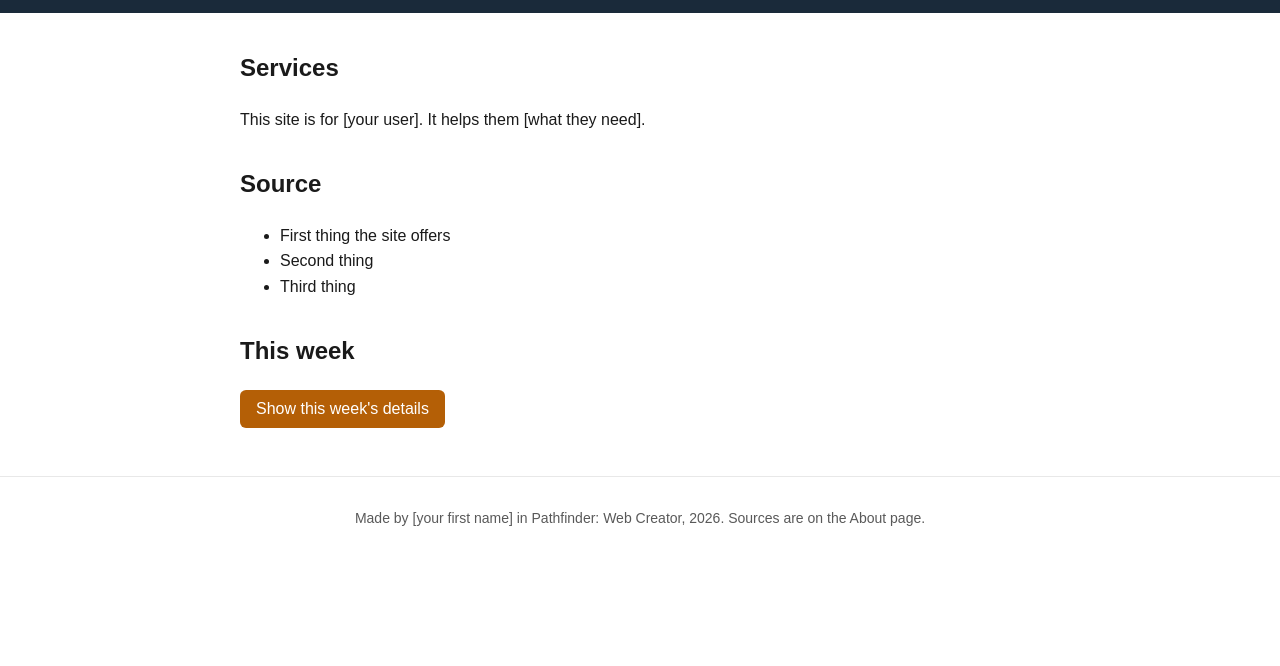
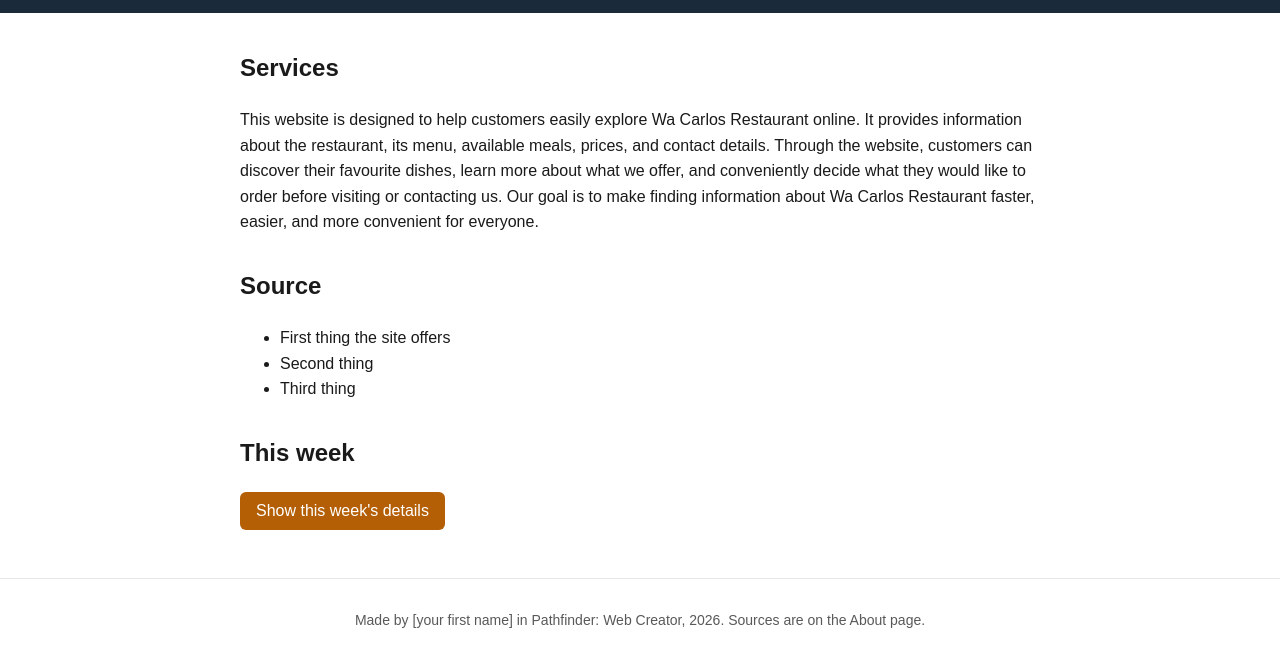
Before and after one commit to zaxmutisya-prog/wa-carlos-restaursant, a plain HTML site: page index.html in a window 1280 px wide. Shown: the part 116-782 px from the top of the page. Drawn offline with Linux system fonts and the light colour scheme.

Commit message:
first page for website

```diff
--- a/index.html
+++ b/index.html
@@ -20,7 +20,7 @@
   <main>
     <section>
       <h2>Services</h2>
-      <p>This site is for [your user]. It helps them [what they need].</p>
+      <p>This website is designed to help customers easily explore Wa Carlos Restaurant online. It provides information about the restaurant, its menu, available meals, prices, and contact details. Through the website, customers can discover their favourite dishes, learn more about what we offer, and conveniently decide what they would like to order before visiting or contacting us. Our goal is to make finding information about Wa Carlos Restaurant faster, easier, and more convenient for everyone.</p>
     </section>
 
     <section>
```
